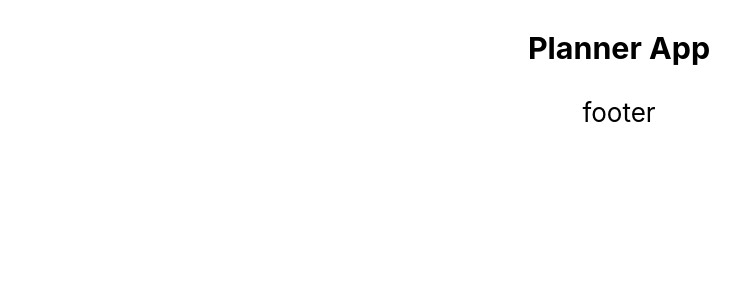
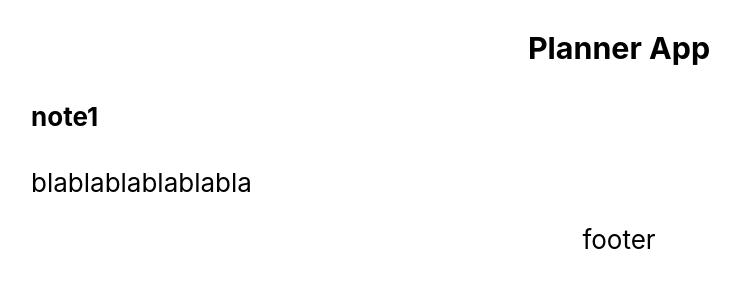
Before and after one commit to Ibrahim-el-moudden/pwa, a React (Create React App) app: page / in a window 1280 px wide. Shown: the top 300 px of the page, without its empty margins (21-761 px from the left). Built offline with nearby package versions, Linux system fonts and the light colour scheme.

Commit message:
notes page start

```diff
--- a/src/App.js
+++ b/src/App.js
@@ -1,12 +1,15 @@
 import './App.css';
 import {Header} from "./components/Header";
 import {Footer} from "./components/Footer";
+import {NotesPage} from "./pages/NotesPage";
 
 function App() {
   return ( <>
           <Header />
+
+          <NotesPage />
+
           <Footer />
-
       </>
   );
 }
--- /dev/null
+++ b/src/components/Notes.js
@@ -0,0 +1,11 @@
+
+export function Notes(props){
+    const {title, text} = props;
+
+    return(
+        <div>
+            <h4>{title}</h4>
+            <p>{text}</p>
+        </div>
+    )
+}
--- /dev/null
+++ b/src/pages/NotesPage.js
@@ -0,0 +1,8 @@
+import {Notes} from "../components/Notes";
+
+export function NotesPage(){
+
+    return(
+      <Notes title={"note1"} text={"blablablablablabla"} />
+    )
+}
```
